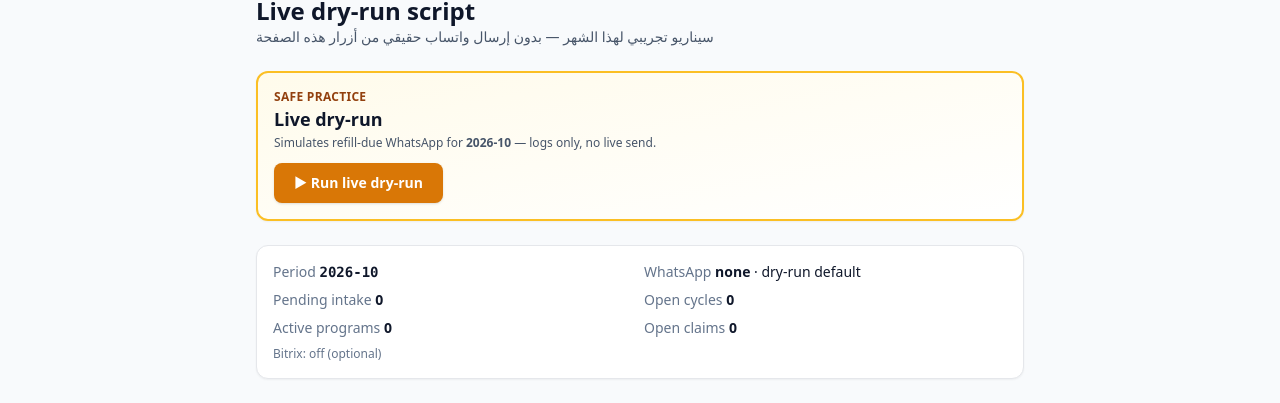
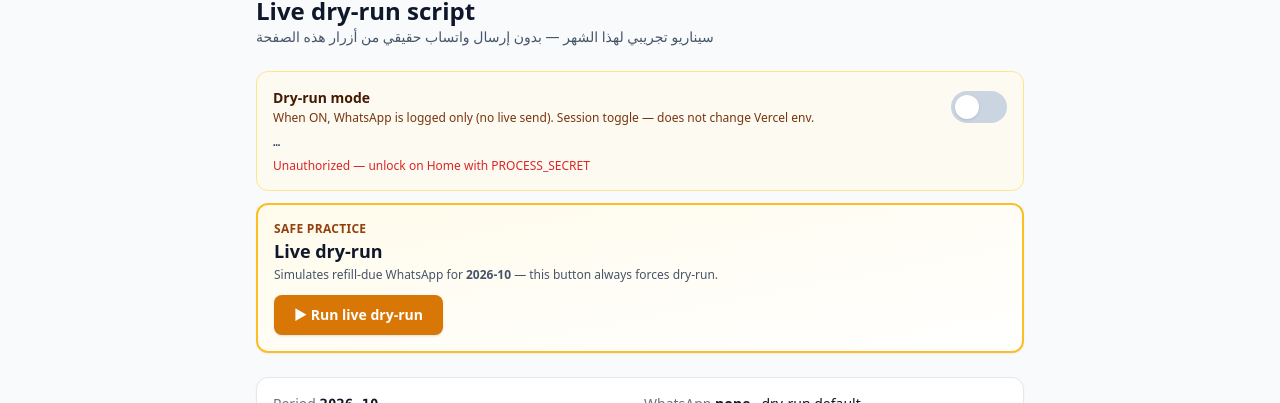
Before and after one commit to ArmaniousESP/medical-aid-automation, a Next.js app: page /dry-run in a window 1280 px wide. Shown: the part 214-617 px from the top of the page. Built offline with nearby package versions, Linux system fonts and the light colour scheme; no server answers; the database is empty.

Commit message:
Live dry-run card includes mode toggle

```diff
--- a/app/LiveDryRunButton.tsx
+++ b/app/LiveDryRunButton.tsx
@@ -2,6 +2,7 @@
 
 import { useState } from 'react';
 import Link from 'next/link';
+import { DryRunModeToggle } from './DryRunModeToggle';
 
 function currentPeriod() {
   const d = new Date();
@@ -15,9 +16,11 @@ function currentPeriod() {
 export function LiveDryRunButton({
   variant = 'primary',
   showScriptLink = true,
+  showToggle = true,
 }: {
   variant?: 'primary' | 'compact';
   showScriptLink?: boolean;
+  showToggle?: boolean;
 }) {
   const period = currentPeriod();
   const [loading, setLoading] = useState(false);
@@ -58,7 +61,8 @@ export function LiveDryRunButton({
 
   if (variant === 'compact') {
     return (
-      <div className="space-y-1">
+      <div className="space-y-2">
+        {showToggle && <DryRunModeToggle compact />}
         <button
           type="button"
           onClick={run}
@@ -75,6 +79,8 @@ export function LiveDryRunButton({
   }
 
   return (
+    <div className="space-y-3">
+      {showToggle && <DryRunModeToggle />}
       <div className="rounded-xl border-2 border-amber-400 bg-gradient-to-br from-amber-50 to-white p-4 shadow-sm space-y-3">
         <div className="flex flex-wrap items-start justify-between gap-2">
           <div>
@@ -83,8 +89,8 @@ export function LiveDryRunButton({
             </p>
             <h2 className="text-lg font-semibold text-slate-900">Live dry-run</h2>
             <p className="text-xs text-slate-600 mt-0.5">
-            Simulates refill-due WhatsApp for <strong>{period}</strong> — logs only,
-            no live send.
+              Simulates refill-due WhatsApp for <strong>{period}</strong> — this
+              button always forces dry-run.
             </p>
           </div>
         </div>
@@ -114,5 +120,6 @@ export function LiveDryRunButton({
           </p>
         )}
       </div>
+    </div>
   );
 }
```
Lines whose indentation alone changed are shown as unchanged.
